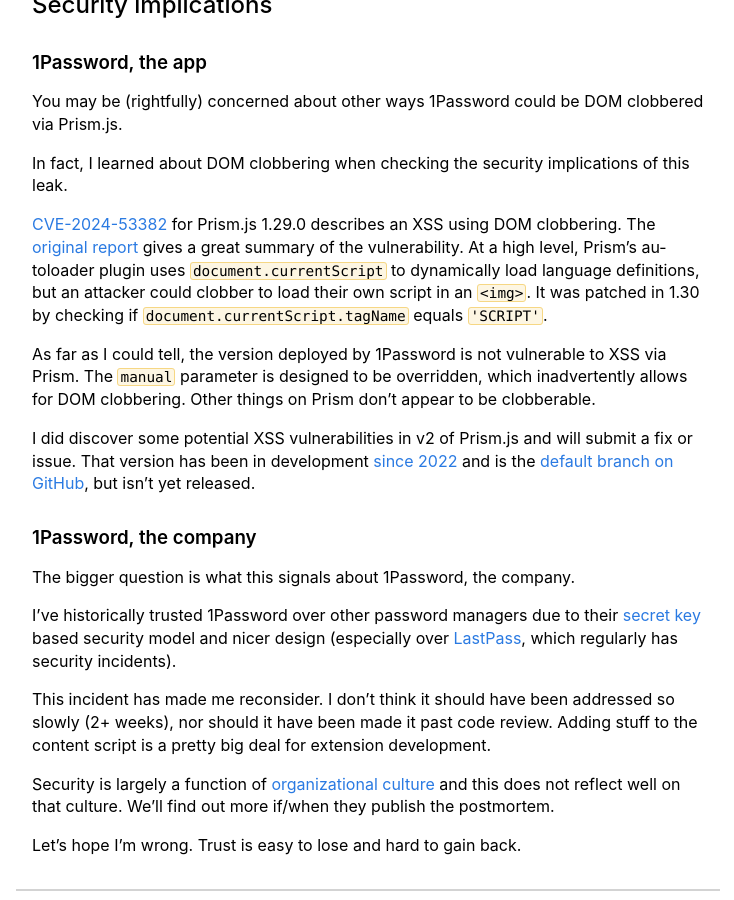
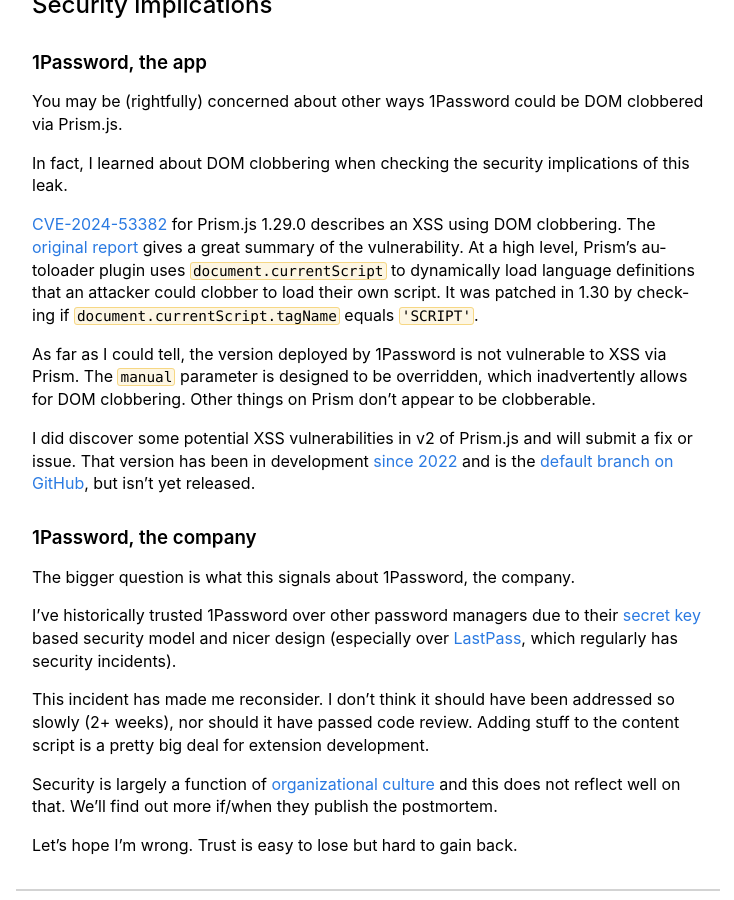
Before and after one commit to themichaelyang/tautology.town, a Jekyll site: the page built from _posts/2025/2026-01-02-dom-clobbering-1password-prism.md, in a window 1280 px wide and 900 px high, scrolled down 3968 px. Shown: the whole window, without its empty margins (272-1006 px from the left). Built offline with Jekyll 4.4.1, drawn with Linux system fonts in a browser that asks for light colours.

Commit message:
more typo fixes for dom clobbering

```diff
--- a/_posts/2025/2026-01-02-dom-clobbering-1password-prism.md
+++ b/_posts/2025/2026-01-02-dom-clobbering-1password-prism.md
@@ -155,7 +155,7 @@
 
 In fact, I learned about DOM clobbering when checking the security implications of this leak.
 
-[CVE-2024-53382](https://nvd.nist.gov/vuln/detail/CVE-2024-53382) for Prism.js 1.29.0 describes an XSS using DOM clobbering. The [original report](https://gist.github.com/jackfromeast/aeb128e44f05f95828a1a824708df660) gives a great summary of the vulnerability. At a high level, Prism's autoloader plugin uses `document.currentScript` to dynamically load language definitions, but an attacker could clobber to load their own script in an `<img>`. It was patched in 1.30 by checking if `document.currentScript.tagName` equals `'SCRIPT'`.
+[CVE-2024-53382](https://nvd.nist.gov/vuln/detail/CVE-2024-53382) for Prism.js 1.29.0 describes an XSS using DOM clobbering. The [original report](https://gist.github.com/jackfromeast/aeb128e44f05f95828a1a824708df660) gives a great summary of the vulnerability. At a high level, Prism's autoloader plugin uses `document.currentScript` to dynamically load language definitions that an attacker could clobber to load their own script. It was patched in 1.30 by checking if `document.currentScript.tagName` equals `'SCRIPT'`.
 
 As far as I could tell, the version deployed by 1Password is not vulnerable to XSS via Prism. The `manual` parameter is designed to be overridden, which inadvertently allows for DOM clobbering. Other things on Prism don't appear to be clobberable.
 
@@ -167,11 +167,11 @@
 
 I've historically trusted 1Password over other password managers due to their [secret key](https://support.1password.com/secret-key-security/) based security model and nicer design (especially over [LastPass](https://en.wikipedia.org/wiki/LastPass#Security_Criticism), which regularly has security incidents).
 
-This incident has made me reconsider. I don't think it should have been addressed so slowly (2+ weeks), nor should it have been made it past code review. Adding stuff to the content script is a pretty big deal for extension development.
+This incident has made me reconsider. I don't think it should have been addressed so slowly (2+ weeks), nor should it have passed code review. Adding stuff to the content script is a pretty big deal for extension development.
 
-Security is largely a function of [organizational culture](https://google.github.io/building-secure-and-reliable-systems/raw/ch21.html) and this does not reflect well on that culture. We'll find out more if/when they publish the postmortem.
+Security is largely a function of [organizational culture](https://google.github.io/building-secure-and-reliable-systems/raw/ch21.html) and this does not reflect well on that. We'll find out more if/when they publish the postmortem.
 
-Let's hope I'm wrong. Trust is easy to lose and hard to gain back.
+Let's hope I'm wrong. Trust is easy to lose but hard to gain back.
 
 ---
 
```
